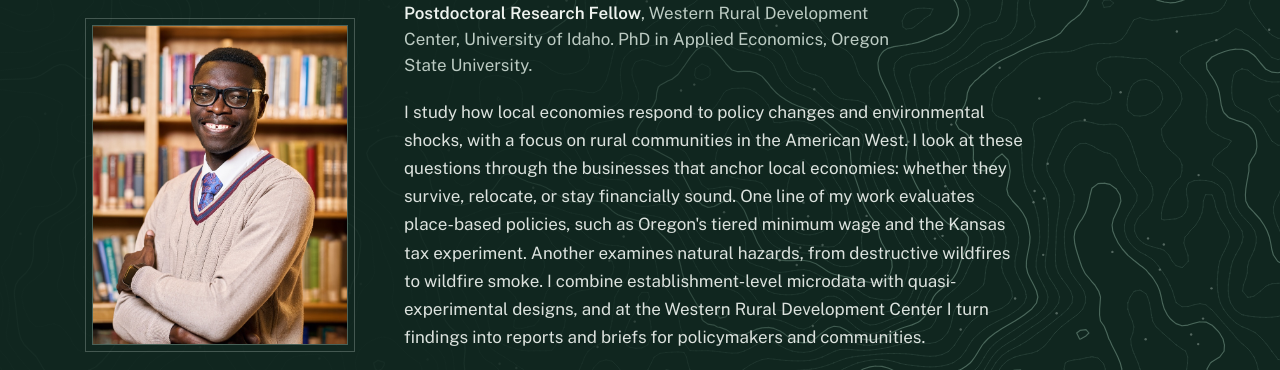
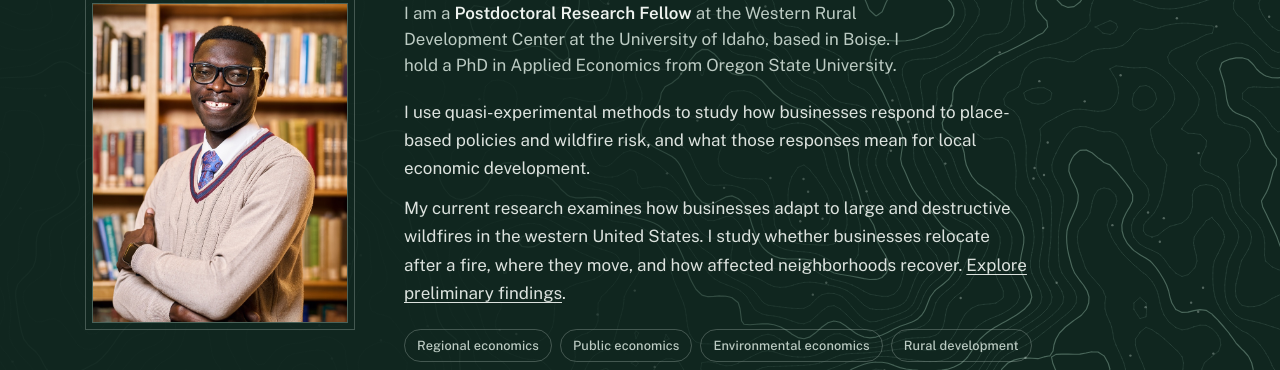
Before and after one commit to Rasarpong/Rasarpong.github.io, a plain HTML site: page index.html in a window 1280 px wide. Shown: the part 248-618 px from the top of the page. Drawn offline with nearby package versions, Linux system fonts and the light colour scheme.

Commit message:
Replace bio; link to wildfire relocation paper

```diff
--- a/index.html
+++ b/index.html
@@ -100,6 +100,9 @@ body::before{content:"";position:fixed;inset:0 0 auto;height:env(safe-area-inset
 .role{margin:0;font-size:1.06rem;line-height:1.55;color:var(--hero-ink-2);max-width:50ch}
 .role strong{color:var(--hero-ink);font-weight:600}
 .bio{margin:20px 0 0;max-width:60ch;color:var(--hero-ink);opacity:.92}
+.bio + .bio{margin-top:12px}
+.bio-link{color:inherit;text-decoration:underline;text-decoration-thickness:1px;text-underline-offset:3px}
+.bio-link:hover{text-decoration-thickness:2px}
 .fields{display:flex;flex-wrap:wrap;gap:8px;margin:22px 0 0;padding:0;list-style:none}
 .fields li{font-size:.8rem;font-weight:500;letter-spacing:.01em;color:var(--hero-ink-2);border:1px solid var(--hero-frame);border-radius:999px;padding:5px 12px}
 .actions{display:flex;flex-wrap:wrap;gap:12px;margin-top:28px}
@@ -277,8 +280,9 @@ h2{margin:0 0 16px;font-family:var(--font-display);font-weight:500;font-size:cla
         <div class="hero-text">
           <p class="coord"><span>Boise, Idaho</span><span>43.62&deg; N, 116.20&deg; W</span></p>
           <h1>Richard Acquah-Sarpong<span class="cred">, PhD</span></h1>
-          <p class="role"><strong>Postdoctoral Research Fellow</strong>, Western Rural Development Center, University of Idaho. PhD in Applied Economics, Oregon State University.</p>
-          <p class="bio">I study how local economies respond to policy changes and environmental shocks, with a focus on rural communities in the American West. I look at these questions through the businesses that anchor local economies: whether they survive, relocate, or stay financially sound. One line of my work evaluates place-based policies, such as Oregon's tiered minimum wage and the Kansas tax experiment. Another examines natural hazards, from destructive wildfires to wildfire smoke. I combine establishment-level microdata with quasi-experimental designs, and at the Western Rural Development Center I turn findings into reports and briefs for policymakers and communities.</p>
+          <p class="role">I am a <strong>Postdoctoral Research Fellow</strong> at the Western Rural Development Center at the University of Idaho, based in Boise. I hold a PhD in Applied Economics from Oregon State University.</p>
+          <p class="bio">I use quasi-experimental methods to study how businesses respond to place-based policies and wildfire risk, and what those responses mean for local economic development.</p>
+          <p class="bio">My current research examines how businesses adapt to large and destructive wildfires in the western United States. I study whether businesses relocate after a fire, where they move, and how affected neighborhoods recover. <a class="bio-link" href="#paper-fire">Explore preliminary findings</a>.</p>
           <ul class="fields" aria-label="Fields">
             <li>Regional economics</li>
             <li>Public economics</li>
@@ -389,7 +393,7 @@ h2{margin:0 0 16px;font-family:var(--font-display);font-weight:500;font-size:cla
         <div class="group">
           <div class="group-head"><h3>Working papers</h3><span class="count">3</span></div>
 
-          <article class="paper" data-topic="fire">
+          <article class="paper" id="paper-fire" data-topic="fire">
             <div class="paper-meta"><span class="status s-wp">Working paper</span><span class="meta-line">Wildfires</span></div>
             <div class="paper-body">
               <h4 class="paper-title"><a href="https://drive.google.com/file/d/1OR45tvOGyXoM6djQUAOZHrJz_0h6k6e/view?usp=sharing" target="_blank" rel="noopener">The impact of destructive wildfires on business relocation</a></h4>
```
